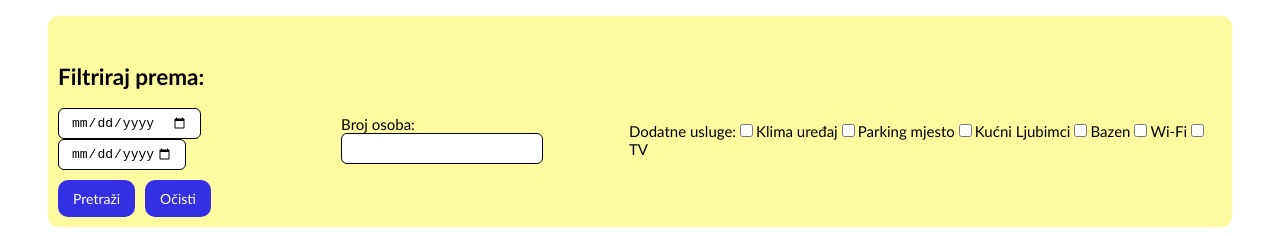
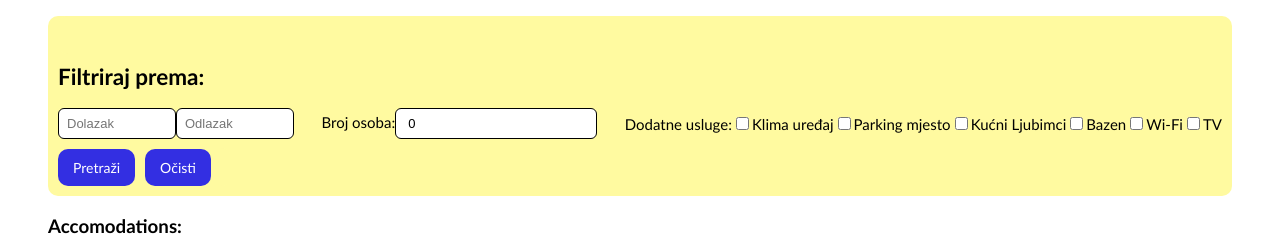
Before and after one commit to marinaaglic/zadatak-adriatic, a React (Vite) app: page / in a window 1280 px wide. Shown: the top 236 px of the page. Built offline with nearby package versions, Linux system fonts and the light colour scheme; no server answers.

Commit message:
datepicker added for dates

```diff
--- a/package.json
+++ b/package.json
@@ -11,9 +11,10 @@
   },
   "dependencies": {
     "axios": "^1.6.7",
+    "date-fns": "^3.3.1",
     "dotenv": "^16.4.5",
     "react": "^18.2.0",
-    "react-date-picker": "^10.6.0",
+    "react-datepicker": "^6.2.0",
     "react-dom": "^18.2.0",
     "react-icons": "^5.0.1",
     "react-router-dom": "^6.22.2"
--- a/src/components/accomodation/Accommodation.jsx
+++ b/src/components/accomodation/Accommodation.jsx
@@ -5,10 +5,8 @@ import { useNavigate } from "react-router";
 import { IoPeopleSharp } from "react-icons/io5";
 import { FaTv, FaUmbrellaBeach } from "react-icons/fa6";
 import { IoMdSnow } from "react-icons/io";
-import { FaParking } from "react-icons/fa";
+import { FaParking, FaWifi, FaSwimmingPool } from "react-icons/fa";
 import { PiDog } from "react-icons/pi";
-import { FaSwimmingPool } from "react-icons/fa";
-import { FaWifi } from "react-icons/fa";
 
 export default function Accommodation({ accommodation }) {
   const {
@@ -37,28 +35,24 @@ export default function Accommodation({ accommodation }) {
   });
 
   function calculateTotalPrice() {
-    if (filterData.arrival && filterData.departure) {
-      const start = new Date(filterData.arrival);
-      const end = new Date(filterData.departure);
-      const totalDays = (end - start) / (1000 * 60 * 60 * 24);
-      let totalPrice = 0;
+    if (!filterData.arrival || !filterData.departure) return null;
 
-      for (let i = 0; i < pricelistInEuros.length; i++) {
-        const priceStart = new Date(pricelistInEuros[i].intervalStart);
-        const priceEnd = new Date(pricelistInEuros[i].intervalEnd);
-        if (start >= priceStart && end <= priceEnd) {
-          totalPrice =
-            filterData.numberOfPeople *
-            totalDays *
-            pricelistInEuros[i].pricePerNight;
-          break;
-        }
+    const start = new Date(filterData.arrival);
+    const end = new Date(filterData.departure);
+    const totalDays = (end - start) / (1000 * 60 * 60 * 24);
+
+    for (const price of pricelistInEuros) {
+      const priceStart = new Date(price.intervalStart);
+      const priceEnd = new Date(price.intervalEnd);
+
+      if (start >= priceStart && end <= priceEnd) {
+        return filterData.numberOfPeople * totalDays * price.pricePerNight;
       }
-      return totalPrice;
     }
     return null;
   }
   const totalPrice = calculateTotalPrice();
+
   const reservationHandler = () => {
     setReservationDetails({
       accommodationName: title,
@@ -83,7 +77,6 @@ export default function Accommodation({ accommodation }) {
             {beachDistanceInMeters}m <FaUmbrellaBeach />
           </p>
         )}
-
         {showDetails && (
           <div className="div-amenities-price">
             <div className="div-amenities">
@@ -94,7 +87,6 @@ export default function Accommodation({ accommodation }) {
               <span> {amenities.pool ? <FaSwimmingPool /> : null}</span>
               <span> {amenities.wifi ? <FaWifi /> : null}</span>
               <span> {amenities.tv ? <FaTv /> : null}</span>
-
               <table className="table-price">
                 <thead>
                   <tr>
@@ -112,9 +104,7 @@ export default function Accommodation({ accommodation }) {
                     const formattedEndDate = `${endDate.getDate()}.${
                       endDate.getMonth() + 1
                     }.`;
-
                     const interval = `${formattedStartDate} - ${formattedEndDate}`;
-
                     return (
                       <tr key={index}>
                         <td>{interval}</td>
@@ -144,7 +134,6 @@ export default function Accommodation({ accommodation }) {
             </div>
           </div>
         )}
-
         <button
           className="btn-show-more"
           onClick={() => {
--- a/src/components/accomodation/AccommodationList.jsx
+++ b/src/components/accomodation/AccommodationList.jsx
@@ -25,15 +25,17 @@ export default function AccomodationList() {
     }
   }
 
-  function searchHandler(filters) {
+  function searchAccommodations(filters) {
     let filtered = accommodations;
 
     if (filters.arrival && filters.departure) {
+      const arrivalDate = new Date(filters.arrival);
+      const departureDate = new Date(filters.departure);
       filtered = filtered.filter((accommodation) =>
         accommodation.availableDates.some(
           (date) =>
-            date.intervalStart <= filters.departure &&
-            date.intervalEnd >= filters.arrival
+            new Date(date.intervalStart) <= departureDate &&
+            new Date(date.intervalEnd) >= arrivalDate
         )
       );
     }
@@ -54,7 +56,7 @@ export default function AccomodationList() {
 
   return (
     <div className="div-accommodation-list">
-      <Filter onSearch={searchHandler} />
+      <Filter onSearch={searchAccommodations} />
       <h3>Accomodations:</h3>
       <div className="accommodation-grid">
         {filteredAccommodations.length > 0 ? (
--- a/src/components/filter/Filter.jsx
+++ b/src/components/filter/Filter.jsx
@@ -1,32 +1,32 @@
 import { useState } from "react";
 import "../../styles/filter.css";
 import { useAccommodationContext } from "../../context/AccommodationContext";
+import DatePicker from "react-datepicker";
+import "react-datepicker/dist/react-datepicker.css";
 
+const initialAmenitiesState = {
+  airConditioning: false,
+  parkingSpace: false,
+  pets: false,
+  pool: false,
+  wifi: false,
+  tv: false,
+};
 export default function Filter({ onSearch }) {
-  const [arrival, setArrival] = useState("");
-  const [departure, setDeparture] = useState("");
+  const [arrival, setArrival] = useState(null);
+  const [departure, setDeparture] = useState(null);
   const [numberOfPeople, setNumberOfPeople] = useState(0);
-  const [amenities, setAmenities] = useState({
-    airConditioning: false,
-    parkingSpace: false,
-    pets: false,
-    pool: false,
-    wifi: false,
-    tv: false,
-  });
+  const [amenities, setAmenities] = useState(initialAmenitiesState);
   const { setFilterData } = useAccommodationContext();
   const [isFormOpen, setIsFormOpen] = useState(false);
+
   const toggleForm = () => {
     setIsFormOpen(!isFormOpen);
   };
 
   const searchHandler = () => {
     onSearch({ arrival, departure, numberOfPeople, amenities });
-    setFilterData({
-      arrival: arrival,
-      departure: departure,
-      numberOfPeople: numberOfPeople,
-    });
+    setFilterData({ arrival, departure, numberOfPeople });
   };
   const amenityChangeHandler = (event) => {
     setAmenities({
@@ -39,14 +39,7 @@ export default function Filter({ onSearch }) {
     setArrival("");
     setDeparture("");
     setNumberOfPeople(0);
-    setAmenities({
-      airConditioning: false,
-      parkingSpace: false,
-      pets: false,
-      pool: false,
-      wifi: false,
-      tv: false,
-    });
+    setAmenities(initialAmenitiesState);
   };
   return (
     <div className="filter-content">
@@ -57,21 +50,23 @@ export default function Filter({ onSearch }) {
         <h2>Filtriraj prema:</h2>
         <div className="div-filter">
           <div className="div-dates">
-            <input
-              type="date"
+            <DatePicker
+              placeholderText="Dolazak"
+              selected={arrival}
               name="arrival"
-              placeholder="Dolazak"
-              min="2024-01-01"
               value={arrival}
-              onChange={(e) => setArrival(e.target.value)}
+              minDate={new Date("2024-01-01")}
+              maxDate={new Date("2024-12-31")}
+              onChange={(date) => setArrival(date)}
             />
-            <input
-              type="date"
+            <DatePicker
+              placeholderText="Odlazak"
+              selected={departure}
               name="departure"
-              placeholder="Odlazak"
-              max="2024-12-31"
               value={departure}
-              onChange={(e) => setDeparture(e.target.value)}
+              minDate={new Date("2024-01-01")}
+              maxDate={new Date("2024-12-31")}
+              onChange={(date) => setDeparture(date)}
             />
           </div>
           <div className="div-input">
@@ -79,6 +74,7 @@ export default function Filter({ onSearch }) {
             <input
               type="number"
               name="numberOfPeople"
+              value={numberOfPeople}
               min={1}
               onChange={(e) => setNumberOfPeople(e.target.value)}
             />
--- a/src/styles/filter.css
+++ b/src/styles/filter.css
@@ -11,7 +11,7 @@
   display: flex;
   justify-content: space-between;
   align-items: center;
-  gap: 14px;
+  gap: 10px;
 }
 
 input {
@@ -43,6 +43,16 @@ input {
 
 .filter-content.open {
   display: block;
+}
+
+.div-dates {
+  display: flex;
+  flex-direction: row;
+}
+
+.react-datepicker__input-container input {
+  padding: 8px;
+  width: 100px;
 }
 
 @media screen and (max-width: 786px) {
```
Also changed, not shown: 1 other file (tests, documents, lock files or other folders).
